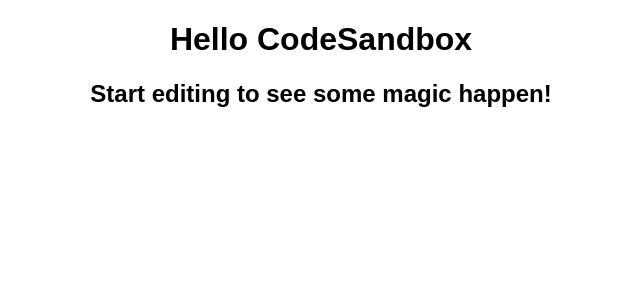
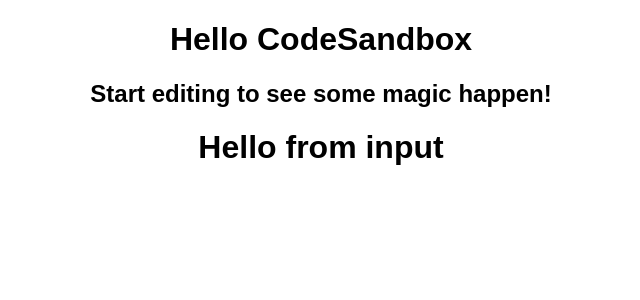
Before and after one commit to IsraaMoqbel/Input-for-American-ZIP, a React (Create React App) app: page / in a window 1280 px wide. Shown: the top 300 px of the page, without its empty margins (319-959 px from the left). Built offline with nearby package versions, Linux system fonts and the light colour scheme.

Commit message:
Initial commit

```diff
--- a/src/App.tsx
+++ b/src/App.tsx
@@ -1,10 +1,12 @@
 import "./styles.css";
+import USzipInput from "./components/USzipInput";
 
 export default function App() {
   return (
     <div className="App">
       <h1>Hello CodeSandbox</h1>
       <h2>Start editing to see some magic happen!</h2>
+      <USzipInput />
     </div>
   );
 }
--- /dev/null
+++ b/src/components/USzipInput/index.tsx
@@ -0,0 +1,9 @@
+import "./styles.css";
+
+export default function USzipInput() {
+  return (
+    <div className="container">
+      <h1>Hello from input</h1>
+    </div>
+  );
+}
```
Also changed, not shown: src/components/USzipInput/styles.css (added), 1 other file (tests, documents, lock files or other folders).
